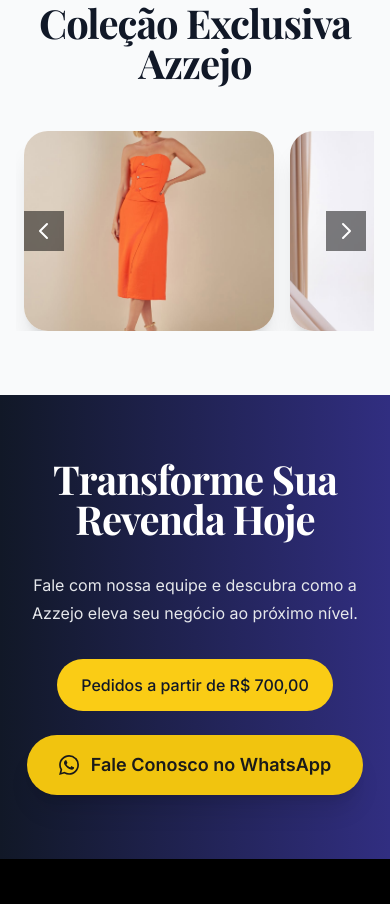
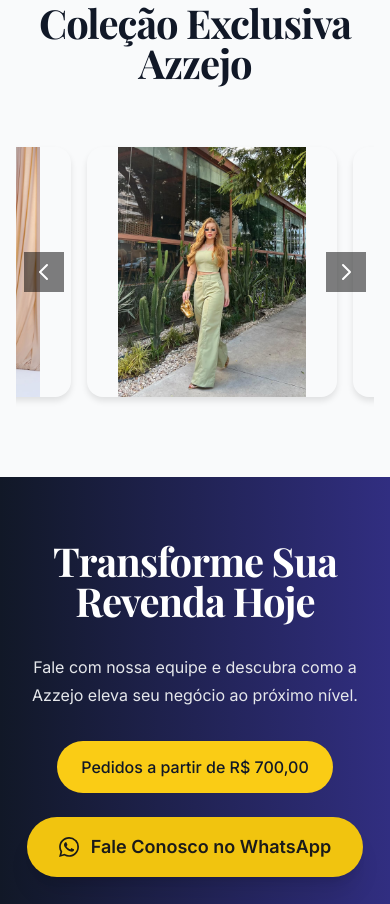
Before and after one commit to BrennoBener/LandingAzj, a plain HTML site: page index.html in a window 390 px wide. Shown: the part 1734-2638 px from the top of the page. Drawn offline with nearby package versions, Linux system fonts and the light colour scheme.

Commit message:
Update index.html

```diff
--- a/index.html
+++ b/index.html
@@ -8,7 +8,6 @@
     <!-- CONFIGURAÇÕES GERAIS EDITÁVEIS -->
     <!-- Substitua as imagens nas pastas 'images' e atualize os caminhos nos comentários abaixo. -->
     <!-- Edite textos marcados com comentários para personalizar o conteúdo. -->
-    <!-- Ajuste cores no Tailwind ou no CSS personalizado para combinar com sua marca. -->
     <script src="https://cdn.tailwindcss.com"></script>
     <link href="https://fonts.googleapis.com/css2?family=Playfair+Display:wght@400;700;900&family=Inter:wght@300;400;500;600;700&display=swap" rel="stylesheet">
     <style>
@@ -66,26 +65,31 @@
         .carousel-container {
             position: relative;
             overflow: hidden;
+            display: flex;
+            justify-content: center;
+            align-items: center;
+            padding: 1rem 0;
         }
 
         .carousel-track {
             display: flex;
             gap: 1rem;
-            padding: 0 0.5rem;
-            transition: transform 0.3s ease-out;
+            transition: transform 0.5s ease-in-out;
         }
 
         .carousel-item {
             flex: 0 0 70vw;
             max-width: 320px;
-            scroll-snap-align: start;
-            transform: translateZ(0);
+            min-width: 200px;
+            height: 100%;
+            scroll-snap-align: center;
         }
 
         .carousel-item img {
             width: 100%;
-            height: 300px;
-            object-fit: cover;
+            height: 100%;
+            max-height: 400px;
+            object-fit: contain;
             border-radius: 1rem;
             box-shadow: 0 4px 6px rgba(0, 0, 0, 0.1);
             transition: transform 0.3s ease;
@@ -149,7 +153,7 @@
             .partnership-section p { font-size: 1rem; }
             .carousel-section h2 { font-size: 2.5rem; }
             .carousel-item { flex: 0 0 70vw; max-width: 250px; }
-            .carousel-item img { height: 200px; }
+            .carousel-item img { max-height: 250px; }
             .whatsapp-section h2 { font-size: 2.5rem; }
             .whatsapp-section p { font-size: 1rem; }
             .whatsapp-btn { padding: 0.75rem 1.5rem; font-size: 0.875rem; }
@@ -186,7 +190,6 @@
                 <!-- EDITÁVEL: IMAGEM PRINCIPAL DO HERO -->
                 <!-- Substitua o src pelo caminho da sua imagem na pasta 'images'. -->
                 <!-- Exemplo: '/LandingAzj/images/Foto1.jpg' -->
-                <!-- Certifique-se de que a imagem existe e o nome corresponde exatamente. -->
                 <img src="/LandingAzj/images/Foto1.jpg"
                      alt="Modelo Azzejo"
                      class="w-full h-full object-cover">
@@ -226,7 +229,6 @@
                         <!-- EDITÁVEL: IMAGEM DA SEÇÃO PARCERIA -->
                         <!-- Substitua o src pelo caminho da sua imagem na pasta 'images'. -->
                         <!-- Exemplo: '/LandingAzj/images/Foto2.jpg' -->
-                        <!-- Certifique-se de que a imagem existe e o nome corresponde exatamente. -->
                         <img src="/LandingAzj/images/Foto2.jpg"
                              alt="Modelo Parceria"
                              class="w-full rounded-3xl shadow-2xl object-cover">
@@ -371,7 +373,7 @@
             /* Substitua os caminhos abaixo pelos das suas imagens na pasta 'images'. */
             /* Exemplo: '/LandingAzj/images/foto3.jpg' */
             /* Certifique-se de que as imagens existem e os nomes correspondem exatamente. */
-            const clothingItems = [
+            const carouselItems = [
                 '/LandingAzj/images/foto3.jpg',
                 '/LandingAzj/images/foto4.jpg',
                 '/LandingAzj/images/foto5.jpg',
@@ -381,45 +383,43 @@
             ];
 
             let currentIndex = 0;
-            const itemWidth = 70; // Porcentagem da largura do item (70vw)
+            const totalItems = carouselItems.length;
 
-            clothingItems.forEach((item, index) => {
+            // Criar itens do carrossel
+            carouselItems.forEach((item, index) => {
                 const carouselItem = document.createElement('div');
                 carouselItem.className = 'carousel-item';
 
                 carouselItem.innerHTML = `
-                    <div class="bg-white rounded-3xl shadow-xl overflow-hidden">
-                        <img src="${item}"
-                             alt="Roupa ${index + 1}"
-                             class="w-full h-80 sm:h-96 object-cover transition-transform duration-300">
-                    </div>
+                    <img src="${item}"
+                         alt="Roupa ${index + 1}"
+                         class="w-full h-full object-contain">
                 `;
                 track.appendChild(carouselItem);
             });
 
+            // Ajustar largura total do track
+            track.style.width = `${totalItems * 70}vw`;
+
             function updateCarousel() {
-                const totalItems = clothingItems.length;
-                const translateX = -((currentIndex * itemWidth) / 100) * (container.offsetWidth / (itemWidth / 100));
+                const translateX = -((currentIndex * 70) / 100) * (container.offsetWidth / (70 / 100));
                 track.style.transform = `translateX(${translateX}px)`;
             }
 
-            // Botões de navegação
+            // Botões de navegação com loop
             window.scrollCarousel = function(direction) {
-                const totalItems = clothingItems.length;
                 currentIndex = (currentIndex + direction + totalItems) % totalItems;
                 updateCarousel();
             };
 
-            // Deslize com toque
+            // Deslize com toque com loop
             let isDragging = false;
             let startX = 0;
             let currentX = 0;
-            let startScroll = 0;
 
             track.addEventListener('touchstart', (e) => {
                 isDragging = true;
                 startX = e.touches[0].clientX;
-                startScroll = track.scrollLeft;
                 track.style.transition = 'none'; // Desativa transição durante o toque
             });
 
@@ -427,19 +427,16 @@
                 if (!isDragging) return;
                 e.preventDefault();
                 currentX = e.touches[0].clientX;
-                const diff = startX - currentX;
-                track.style.transform = `translateX(${startScroll - diff}px)`;
+                const diff = (startX - currentX) / (container.offsetWidth / 70); // Converte para índice
+                const newIndex = Math.round(currentIndex - diff);
+                currentIndex = (newIndex + totalItems) % totalItems;
+                updateCarousel();
             });
 
             track.addEventListener('touchend', () => {
                 isDragging = false;
-                track.style.transition = 'transform 0.3s ease-out'; // Reativa transição suave
-                const diff = startX - currentX;
-                if (Math.abs(diff) > 50) { // Limiar para mudar de item
-                    scrollCarousel(diff > 0 ? 1 : -1);
-                } else {
-                    updateCarousel(); // Corrige a posição se o deslize for pequeno
-                }
+                track.style.transition = 'transform 0.5s ease-in-out'; // Reativa transição suave
+                updateCarousel();
             });
 
             // Inicializa o carrossel
```
